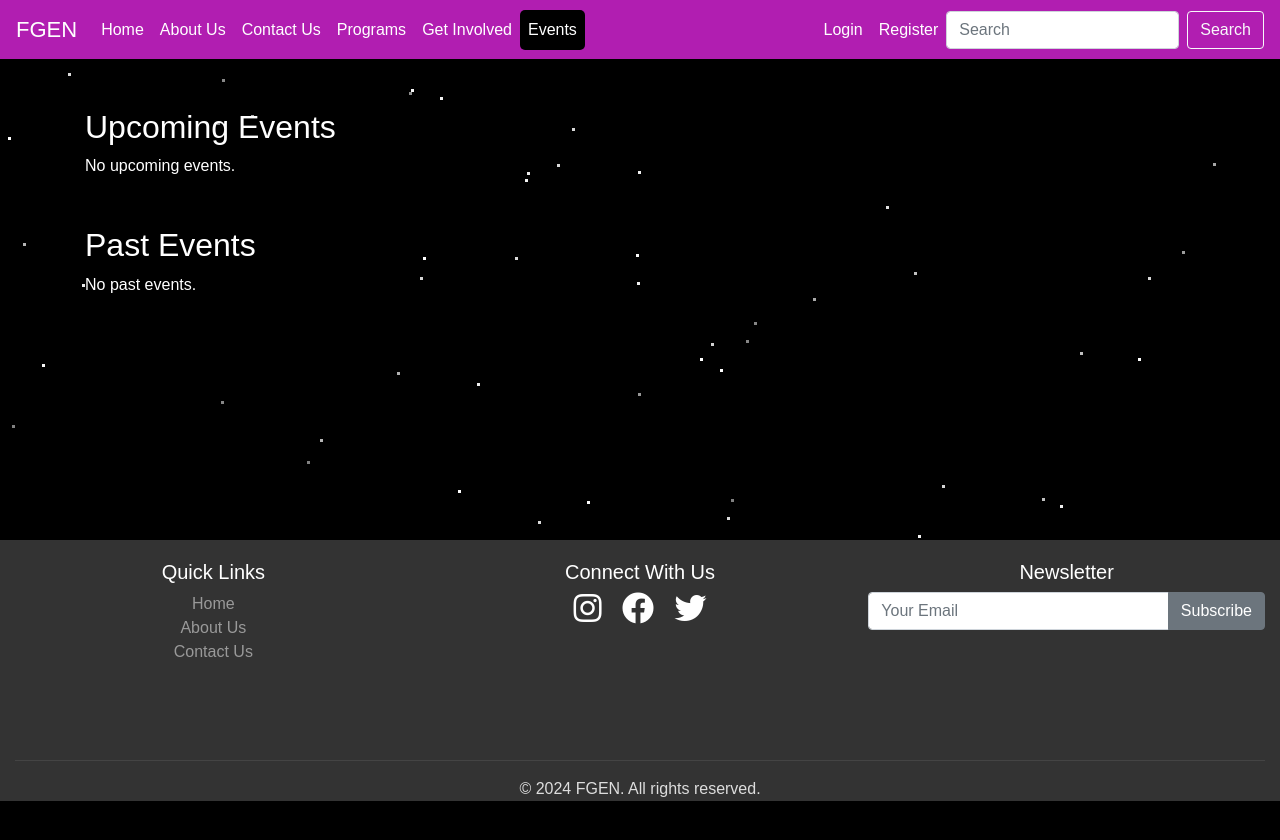
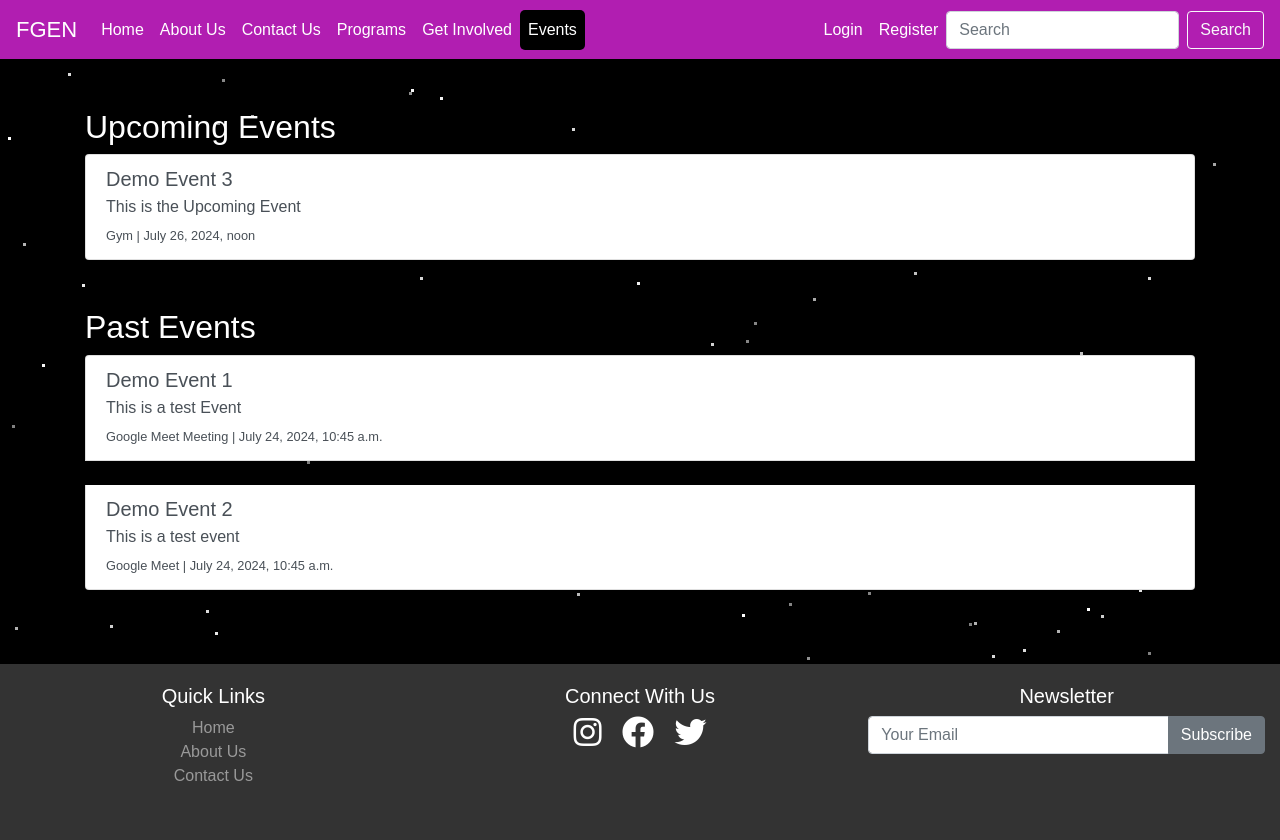
Before and after one commit to bhavinnirmal29/Fgen_New, a Django app: page /events/ in a window 1280 px wide. Shown: the top 840 px of the page. Before the commit the page ends 801 px from the top, so only its background shows below. Run offline with Django 4.2, Linux system fonts and the light colour scheme; data comes from the database, SQL or seed files in the repository; both versions use the stored data as it was after the commit; some libraries are stand-ins or nearby versions.

Commit message:
Events Page Done

```diff
--- a/Fgen_New/urls.py
+++ b/Fgen_New/urls.py
@@ -27,9 +27,6 @@ urlpatterns = [
     path('programs/', views.programs, name='programs'),
     path('involved/', views.get_involved, name='get_involved'),
     path('events/', views.events, name='events'),
-    # path('login/', auth_views.LoginView.as_view(template_name='login.html'), name='login'),
-    # path('logout/', auth_views.LogoutView.as_view(), name='logout'),
-    # path('register/', views.register_view, name='register'),
     path('contact_us/', views.contact_us, name='contact_us'),
     path('contact_success/', views.contact_success, name='contact_success'),
     path('newsletter-signup/', views.newsletter_signup, name='newsletter_signup'),
@@ -37,6 +34,5 @@ urlpatterns = [
 	path('payment_successful', views.payment_successful, name='payment_successful'),
 	path('payment_cancelled', views.payment_cancelled, name='payment_cancelled'),
 	path('stripe_webhook', views.stripe_webhook, name='stripe_webhook'),
-    path('events/', views.events_page, name='events_page'),
     path('events/create/', views.create_event, name='create_event'),
 ]
--- a/new_App/templates/events.html
+++ b/new_App/templates/events.html
@@ -28,6 +28,7 @@
                     <p class="mb-1">{{ event.description }}</p>
                     <small>{{ event.location }} | {{ event.event_date }}</small>
                 </a>
+                &nbsp;
             {% endfor %}
         </div>
     {% else %}
--- a/new_App/views.py
+++ b/new_App/views.py
@@ -11,6 +11,7 @@ from .forms import NewsletterSignupForm
 from .models import NewsletterSubscriber
 from django.views.decorators.csrf import csrf_exempt
 from django.http import HttpResponse
+import time
 
 def home(request):
     return render(request, 'home.html', {'active_page': 'home'})
@@ -19,7 +20,6 @@ def about_us(request):
     leadership = Leadership.objects.all()
     return render(request, 'aboutus.html', {'active_page': 'about', 'leadership':leadership})
 
-@login_required
 def contact_us(request):
     if request.method == 'POST':
         form = ContactForm(request.POST)
@@ -55,7 +55,9 @@ def get_involved(request):
     return render(request, 'getinvolved.html', {'active_page': 'getinvolved'})
 
 def events(request):
-    return render(request, 'events.html', {'active_page': 'events'})
+    upcoming_events = Event.objects.filter(event_date__gte=timezone.now()).order_by('event_date')
+    past_events = Event.objects.filter(event_date__lt=timezone.now()).order_by('-event_date')
+    return render(request, 'events.html', {'upcoming_events': upcoming_events, 'past_events': past_events, 'active_page': 'events'})
 
 def login_view(request):
     return render(request, 'login.html', {'active_page': 'login'})
@@ -182,9 +184,3 @@ def create_event(request):
     else:
         form = EventForm()
     return render(request, 'create_event.html', {'form': form})
-
-def events_page(request):
-    upcoming_events = Event.objects.filter(event_date__gte=timezone.now()).order_by('event_date')
-    events = Event.objects.all()
-    past_events = Event.objects.filter(event_date__lt=timezone.now()).order_by('-event_date')
-    return render(request, 'events_page.html', {'upcoming_events': upcoming_events, 'past_events': past_events})
```
Also changed, not shown: db.sqlite3.
